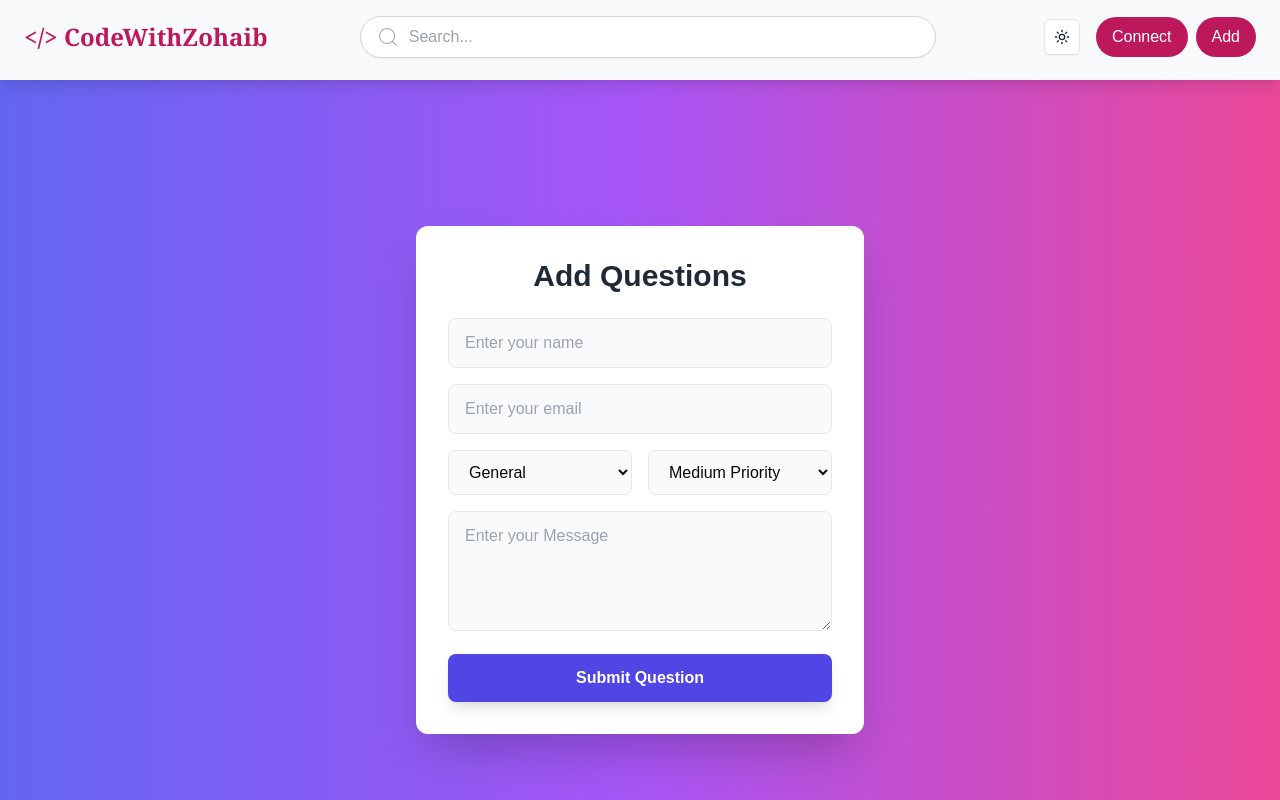
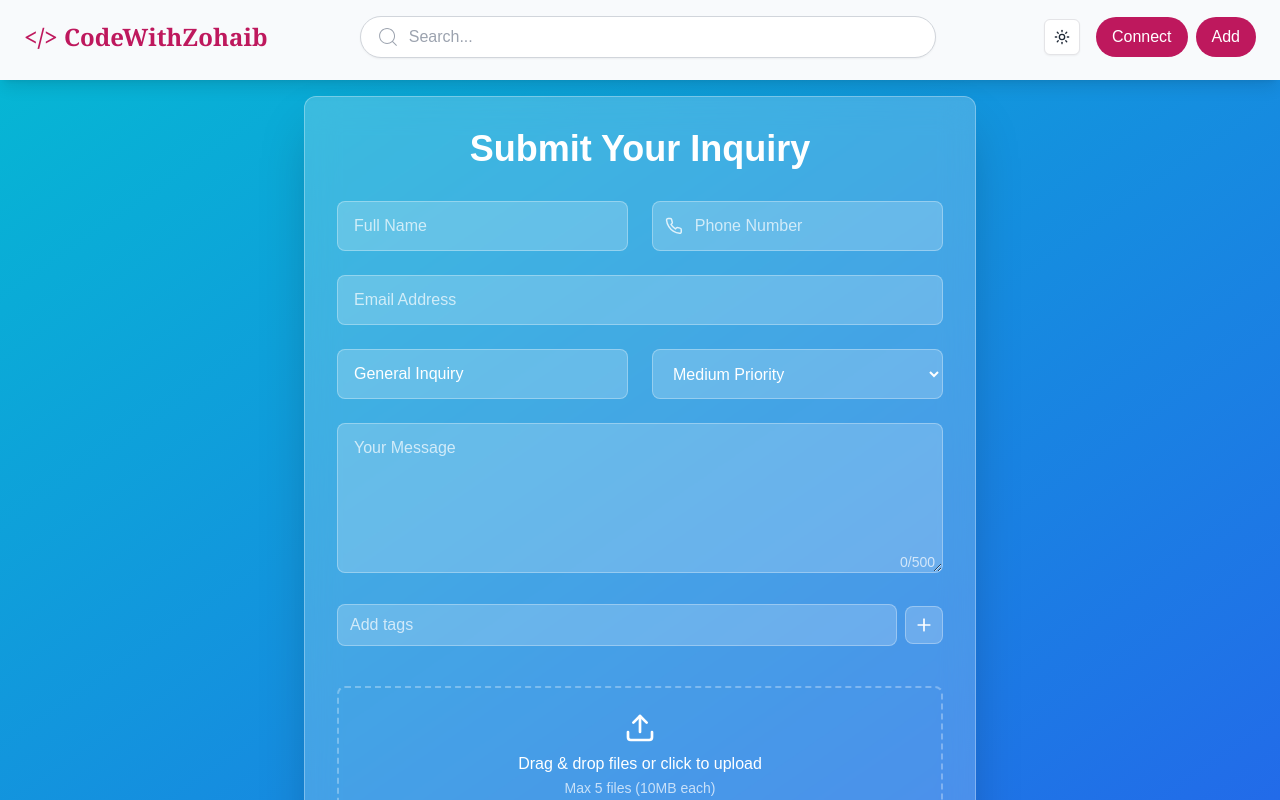
Before and after one commit to DotZohaib/CodeWithZohaib-Academy-, a Next.js app: page /Add in a window 1280 px wide. Shown: the top 800 px of the page. Built offline with nearby package versions, Linux system fonts and the light colour scheme.

Commit message:
page.tsx

```diff
--- a/src/app/Add/page.tsx
+++ b/src/app/Add/page.tsx
@@ -1,18 +1,22 @@
 "use client";
-import React, { useState } from "react";
-import { AlertCircle, CheckCircle, Loader2 } from "lucide-react";
+import React, { useState, useEffect } from "react";
+import { AlertCircle, CheckCircle, Loader2, XCircle, Plus, Tag, Upload, Phone } from "lucide-react";
 
 interface FormData {
   name: string;
   email: string;
+  phone: string;
   message: string;
   category: "general" | "technical" | "support" | "feedback";
   priority: "low" | "medium" | "high";
+  attachments: File[];
+  tags: string[];
 }
 
 interface FormErrors {
   name: string;
   email: string;
+  phone: string;
   message: string;
 }
 
@@ -20,109 +24,116 @@ const Signup: React.FC = () => {
   const [formData, setFormData] = useState<FormData>({
     name: "",
     email: "",
+    phone: "",
     message: "",
     category: "general",
     priority: "medium",
+    attachments: [],
+    tags: []
   });
 
   const [isSubmitted, setIsSubmitted] = useState<boolean>(false);
   const [isLoading, setIsLoading] = useState<boolean>(false);
+  const [tagInput, setTagInput] = useState<string>("");
   const [errors, setErrors] = useState<FormErrors>({
     name: "",
     email: "",
+    phone: "",
     message: "",
   });
 
+  useEffect(() => {
+    const savedDraft = localStorage.getItem("formDraft");
+    if (savedDraft) {
+      setFormData(JSON.parse(savedDraft));
+    }
+  }, []);
+
+  useEffect(() => {
+    localStorage.setItem("formDraft", JSON.stringify(formData));
+  }, [formData]);
+
   const validateForm = (): boolean => {
     const newErrors = {
-      name: "",
-      email: "",
-      message: "",
+      name: formData.name.length < 3 ? "Name must be at least 3 characters" : "",
+      email: !/^[^\s@]+@[^\s@]+\.[^\s@]+$/.test(formData.email) ? "Please enter a valid email" : "",
+      phone: !/^\(\d{3}\) \d{3}-\d{4}$/.test(formData.phone) ? "Please enter valid phone number" : "",
+      message: formData.message.length < 10 ? "Message must be at least 10 characters" : ""
     };
 
-    if (formData.name.length < 3) {
-      newErrors.name = "Name must be at least 3 characters";
-    }
-    if (!formData.email.includes("@")) {
-      newErrors.email = "Please enter a valid email";
-    }
-    if (formData.message.length < 10) {
-      newErrors.message = "Message must be at least 10 characters";
-    }
-
     setErrors(newErrors);
-    return Object.values(newErrors).every((error) => error === "");
+    return Object.values(newErrors).every(error => error === "");
   };
 
-  const handleChange = (
-    e: React.ChangeEvent<
-      HTMLInputElement | HTMLTextAreaElement | HTMLSelectElement
-    >
-  ) => {
-    const { name, value } = e.target;
-    setFormData((prevData) => ({
-      ...prevData,
-      [name]: value,
-    }));
+  const handlePhoneChange = (e: React.ChangeEvent<HTMLInputElement>) => {
+    const value = e.target.value.replace(/\D/g, '');
+    let formatted = '';
 
-    if (errors[name as keyof FormErrors]) {
-      setErrors((prev) => ({
-        ...prev,
-        [name]: "",
-      }));
+    if (value.length > 0) formatted = `(${value.substring(0, 3)}`;
+    if (value.length >= 4) formatted += `) ${value.substring(3, 6)}`;
+    if (value.length >= 7) formatted += `-${value.substring(6, 10)}`;
+
+    setFormData(prev => ({ ...prev, phone: formatted }));
+  };
+
+  const handleTagAdd = () => {
+    if (tagInput && !formData.tags.includes(tagInput)) {
+      setFormData(prev => ({ ...prev, tags: [...prev.tags, tagInput] }));
+      setTagInput("");
+    }
+  };
+
+  const handleFileUpload = (e: React.ChangeEvent<HTMLInputElement>) => {
+    if (e.target.files) {
+      const files = Array.from(e.target.files);
+      setFormData(prev => ({ ...prev, attachments: [...prev.attachments, ...files] }));
     }
   };
 
   const handleSubmit = async (e: React.FormEvent<HTMLFormElement>) => {
     e.preventDefault();
-
     if (!validateForm()) return;
 
     setIsLoading(true);
+    await new Promise(resolve => setTimeout(resolve, 1500));
 
-    try {
-      await new Promise((resolve) => setTimeout(resolve, 1000));
-      localStorage.setItem("userData", JSON.stringify(formData));
+    localStorage.removeItem("formDraft");
     setIsSubmitted(true);
-
     setFormData({
       name: "",
       email: "",
+      phone: "",
       message: "",
       category: "general",
       priority: "medium",
+      attachments: [],
+      tags: []
     });
 
+    setIsLoading(false);
     setTimeout(() => setIsSubmitted(false), 3000);
-    } catch (error) {
-      console.error("Error submitting form:", error);
-    } finally {
-      setIsLoading(false);
-    }
   };
 
   return (
-    <div className="min-h-screen bg-gradient-to-r from-indigo-500 via-purple-500 to-pink-500 flex items-center justify-center p-4">
-      <div className="w-full max-w-md bg-white rounded-xl shadow-2xl p-8 relative transform transition-all duration-500 hover:scale-[1.02]">
-        <h1 className="text-3xl font-bold text-gray-800 mb-6 text-center">
-          Add Questions
+    <div className="min-h-screen bg-gradient-to-br from-cyan-500 to-blue-600 flex items-center justify-center p-4 animate-gradient-x">
+      <div className="w-full max-w-2xl bg-white/20 backdrop-blur-lg rounded-xl shadow-2xl p-8 transition-all duration-500 hover:shadow-3xl border border-white/30">
+        <h1 className="text-4xl font-bold text-white mb-8 text-center animate-fade-in-down">
+          Submit Your Inquiry
         </h1>
 
-        <form onSubmit={handleSubmit} className="space-y-4">
+        <form onSubmit={handleSubmit} className="space-y-6">
+          <div className="grid grid-cols-1 md:grid-cols-2 gap-6">
             <div className="relative">
               <input
-              className={`w-full py-3 px-4 bg-gray-50 rounded-lg border ${
-                errors.name ? "border-red-500" : "border-gray-200"
-              } focus:outline-none focus:ring-2 focus:ring-indigo-400 transition-all duration-300`}
+                className="w-full py-3 px-4 bg-white/20 rounded-lg border border-white/30 focus:outline-none focus:ring-2 focus:ring-white/50 text-white placeholder-white/70 transition-all"
                 type="text"
                 name="name"
-              placeholder="Enter your name"
+                placeholder="Full Name"
                 value={formData.name}
-              onChange={handleChange}
-              required
+                onChange={(e) => setFormData(prev => ({ ...prev, name: e.target.value }))}
               />
               {errors.name && (
-              <div className="flex items-center text-red-500 text-sm mt-1">
+                <div className="absolute -bottom-5 left-0 text-red-300 text-sm flex items-center animate-shake">
                   <AlertCircle className="w-4 h-4 mr-1" />
                   {errors.name}
                 </div>
@@ -130,73 +141,169 @@ const Signup: React.FC = () => {
             </div>
 
             <div className="relative">
+              <div className="flex items-center bg-white/20 rounded-lg border border-white/30 focus-within:ring-2 focus-within:ring-white/50">
+                <Phone className="w-5 h-5 ml-3 text-white/80" />
                 <input
-              className={`w-full py-3 px-4 bg-gray-50 rounded-lg border ${
-                errors.email ? "border-red-500" : "border-gray-200"
-              } focus:outline-none focus:ring-2 focus:ring-indigo-400 transition-all duration-300`}
+                  className="w-full py-3 px-3 bg-transparent focus:outline-none placeholder-white/70 text-white"
+                  type="text"
+                  placeholder="Phone Number"
+                  value={formData.phone}
+                  onChange={handlePhoneChange}
+                  maxLength={14}
+                />
+              </div>
+              {errors.phone && (
+                <div className="absolute -bottom-5 left-0 text-red-300 text-sm flex items-center animate-shake">
+                  <AlertCircle className="w-4 h-4 mr-1" />
+                  {errors.phone}
+                </div>
+              )}
+            </div>
+          </div>
+
+          <div className="relative">
+            <div className="flex items-center bg-white/20 rounded-lg border border-white/30 focus-within:ring-2 focus-within:ring-white/50">
+              <input
+                className="w-full py-3 px-4 bg-transparent focus:outline-none placeholder-white/70 text-white"
                 type="email"
-              name="email"
-              placeholder="Enter your email"
+                placeholder="Email Address"
                 value={formData.email}
-              onChange={handleChange}
-              required
+                onChange={(e) => setFormData(prev => ({ ...prev, email: e.target.value }))}
               />
               {errors.email && (
-              <div className="flex items-center text-red-500 text-sm mt-1">
+                <div className="absolute -bottom-5 left-0 text-red-300 text-sm flex items-center animate-shake">
                   <AlertCircle className="w-4 h-4 mr-1" />
                   {errors.email}
                 </div>
               )}
             </div>
+          </div>
 
-          <div className="grid grid-cols-2 gap-4">
+          <div className="grid grid-cols-1 md:grid-cols-2 gap-6">
             <select
-              name="category"
+              className="w-full py-3 px-4 bg-white/20 rounded-lg border border-white/30 focus:outline-none focus:ring-2 focus:ring-white/50 text-white appearance-none"
               value={formData.category}
-              onChange={handleChange}
-              className="w-full py-3 px-4 bg-gray-50 rounded-lg border border-gray-200 focus:outline-none focus:ring-2 focus:ring-indigo-400 transition-all duration-300"
+              onChange={(e) => setFormData(prev => ({ ...prev, category: e.target.value as any }))}
             >
-              <option value="general">General</option>
-              <option value="technical">Technical</option>
-              <option value="support">Support</option>
-              <option value="feedback">Feedback</option>
+              <option value="general" className="bg-white/10">General Inquiry</option>
+              <option value="technical" className="bg-white/10">Technical Support</option>
+              <option value="support" className="bg-white/10">Customer Support</option>
+              <option value="feedback" className="bg-white/10">Feedback</option>
             </select>
 
             <select
-              name="priority"
+              className="w-full py-3 px-4 bg-white/20 rounded-lg border border-white/30 focus:outline-none focus:ring-2 focus:ring-white/50 text-white"
               value={formData.priority}
-              onChange={handleChange}
-              className="w-full py-3 px-4 bg-gray-50 rounded-lg border border-gray-200 focus:outline-none focus:ring-2 focus:ring-indigo-400 transition-all duration-300"
+              onChange={(e) => setFormData(prev => ({ ...prev, priority: e.target.value as any }))}
             >
-              <option value="low">Low Priority</option>
-              <option value="medium">Medium Priority</option>
-              <option value="high">High Priority</option>
+              <option value="low" className="bg-white/10">Low Priority</option>
+              <option value="medium" className="bg-white/10">Medium Priority</option>
+              <option value="high" className="bg-white/10">High Priority</option>
             </select>
           </div>
 
           <div className="relative">
             <textarea
-              className={`w-full py-3 px-4 bg-gray-50 rounded-lg border ${
-                errors.message ? "border-red-500" : "border-gray-200"
-              } focus:outline-none focus:ring-2 focus:ring-indigo-400 transition-all duration-300 min-h-[120px]`}
-              name="message"
-              placeholder="Enter your Message"
+              className="w-full py-3 px-4 bg-white/20 rounded-lg border border-white/30 focus:outline-none focus:ring-2 focus:ring-white/50 text-white placeholder-white/70 min-h-[150px] transition-all"
+              placeholder="Your Message"
               value={formData.message}
-              onChange={handleChange}
-              required
+              onChange={(e) => setFormData(prev => ({ ...prev, message: e.target.value }))}
             />
+            <div className="absolute bottom-2 right-2 text-white/70 text-sm">
+              {formData.message.length}/500
+            </div>
             {errors.message && (
-              <div className="flex items-center text-red-500 text-sm mt-1">
+              <div className="absolute -bottom-5 left-0 text-red-300 text-sm flex items-center animate-shake">
                 <AlertCircle className="w-4 h-4 mr-1" />
                 {errors.message}
               </div>
             )}
           </div>
 
+          <div className="space-y-4">
+            <div className="flex items-center space-x-2">
+              <input
+                type="text"
+                value={tagInput}
+                onChange={(e) => setTagInput(e.target.value)}
+                placeholder="Add tags"
+                className="flex-1 py-2 px-3 bg-white/20 rounded-lg border border-white/30 text-white placeholder-white/70"
+                onKeyPress={(e) => e.key === 'Enter' && handleTagAdd()}
+              />
+              <button
+                type="button"
+                onClick={handleTagAdd}
+                className="p-2 bg-white/20 rounded-lg border border-white/30 hover:bg-white/30 transition-colors"
+              >
+                <Plus className="w-5 h-5 text-white" />
+              </button>
+            </div>
+            <div className="flex flex-wrap gap-2">
+              {formData.tags.map((tag, index) => (
+                <span
+                  key={index}
+                  className="flex items-center px-3 py-1 bg-white/20 text-white rounded-full text-sm"
+                >
+                  <Tag className="w-4 h-4 mr-1" />
+                  {tag}
+                  <button
+                    type="button"
+                    onClick={() => setFormData(prev => ({
+                      ...prev,
+                      tags: prev.tags.filter(t => t !== tag)
+                    }))}
+                    className="ml-2 hover:text-white/70"
+                  >
+                    <XCircle className="w-4 h-4" />
+                  </button>
+                </span>
+              ))}
+            </div>
+          </div>
+
+          <div className="space-y-4">
+            <label className="flex flex-col items-center justify-center w-full py-6 border-2 border-dashed border-white/30 rounded-lg cursor-pointer hover:bg-white/10 transition-colors">
+              <Upload className="w-8 h-8 text-white mb-2" />
+              <span className="text-white text-center">
+                Drag & drop files or click to upload
+                <br />
+                <span className="text-sm text-white/70">Max 5 files (10MB each)</span>
+              </span>
+              <input
+                type="file"
+                multiple
+                onChange={handleFileUpload}
+                className="hidden"
+                accept=".pdf,.doc,.docx,.png,.jpg"
+              />
+            </label>
+            <div className="flex flex-wrap gap-2">
+              {formData.attachments.map((file, index) => (
+                <div
+                  key={index}
+                  className="flex items-center px-3 py-1 bg-white/20 text-white rounded-full text-sm"
+                >
+                  <span className="mr-2">{file.name}</span>
+                  <button
+                    type="button"
+                    onClick={() => setFormData(prev => ({
+                      ...prev,
+                      attachments: prev.attachments.filter((_, i) => i !== index)
+                    }))}
+                    className="hover:text-white/70"
+                  >
+                    <XCircle className="w-4 h-4" />
+                  </button>
+                </div>
+              ))}
+            </div>
+          </div>
+
+          <div className="flex gap-4">
             <button
               type="submit"
               disabled={isLoading}
-            className="w-full mt-6 bg-indigo-600 hover:bg-indigo-700 text-white py-3 rounded-lg font-semibold transition-all duration-300 shadow-lg hover:shadow-xl disabled:opacity-50 disabled:cursor-not-allowed flex items-center justify-center space-x-2"
+              className="flex-1 bg-white/30 hover:bg-white/40 text-white py-3 rounded-lg font-semibold transition-all duration-300 flex items-center justify-center space-x-2"
             >
               {isLoading ? (
                 <>
@@ -204,15 +311,44 @@ const Signup: React.FC = () => {
                   <span>Submitting...</span>
                 </>
               ) : (
-              <span>Submit Question</span>
+                <>
+                  <CheckCircle className="w-5 h-5" />
+                  <span>Submit Inquiry</span>
+                </>
               )}
             </button>
+            <button
+              type="button"
+              onClick={() => {
+                setFormData({
+                  name: "",
+                  email: "",
+                  phone: "",
+                  message: "",
+                  category: "general",
+                  priority: "medium",
+                  attachments: [],
+                  tags: []
+                });
+                localStorage.removeItem("formDraft");
+              }}
+              className="px-6 bg-white/20 hover:bg-white/30 text-white py-3 rounded-lg transition-colors"
+            >
+              Reset
+            </button>
+          </div>
         </form>
 
         {isSubmitted && (
-          <div className="fixed top-4 right-4 bg-green-500 text-white px-6 py-3 rounded-lg shadow-xl flex items-center space-x-2 animate-slide-in-top">
+          <div className="fixed top-4 right-4 bg-green-500/90 backdrop-blur-sm text-white px-6 py-3 rounded-lg shadow-xl flex items-center space-x-2 animate-toast-slide">
             <CheckCircle className="w-5 h-5" />
-            <span>Question submitted successfully!</span>
+            <span>Submission successful!</span>
+            <button
+              onClick={() => setIsSubmitted(false)}
+              className="ml-4 hover:text-white/80"
+            >
+              <XCircle className="w-5 h-5" />
+            </button>
           </div>
         )}
       </div>
```
Lines whose indentation alone changed are shown as unchanged.
